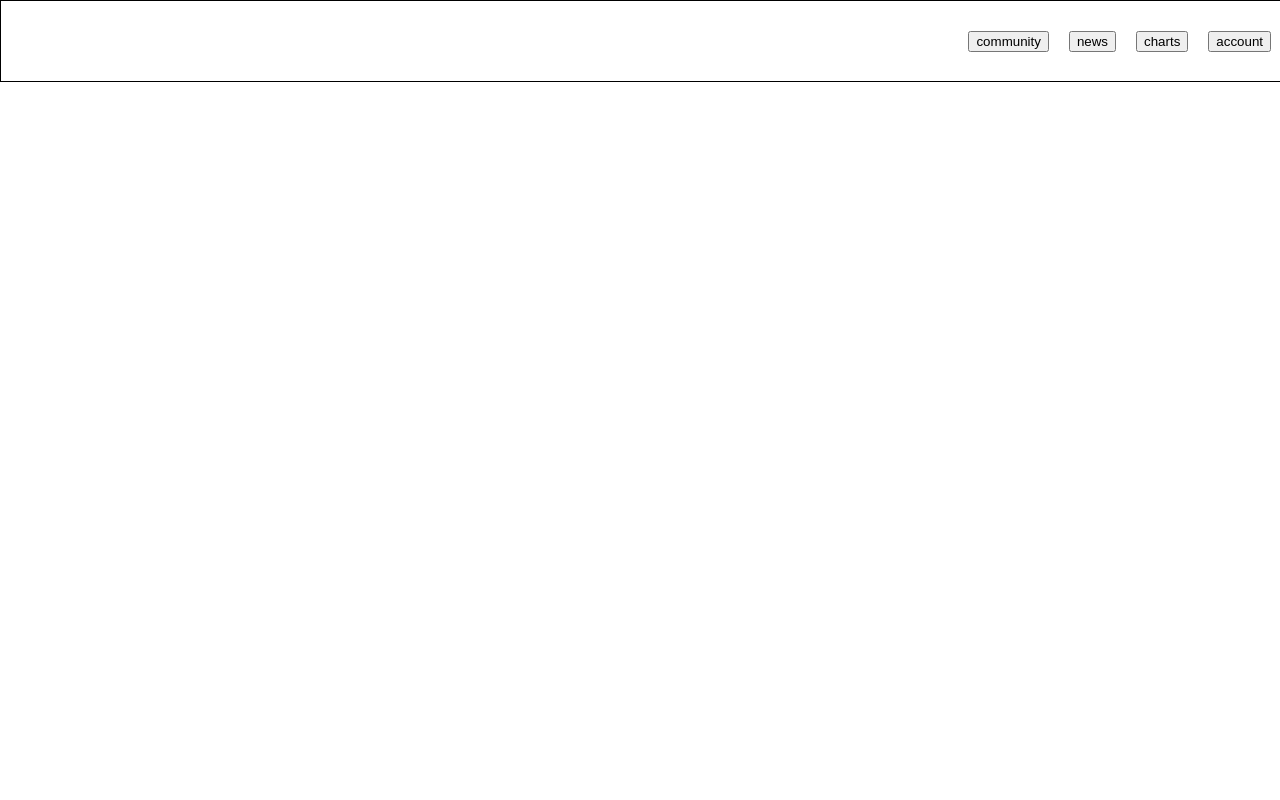
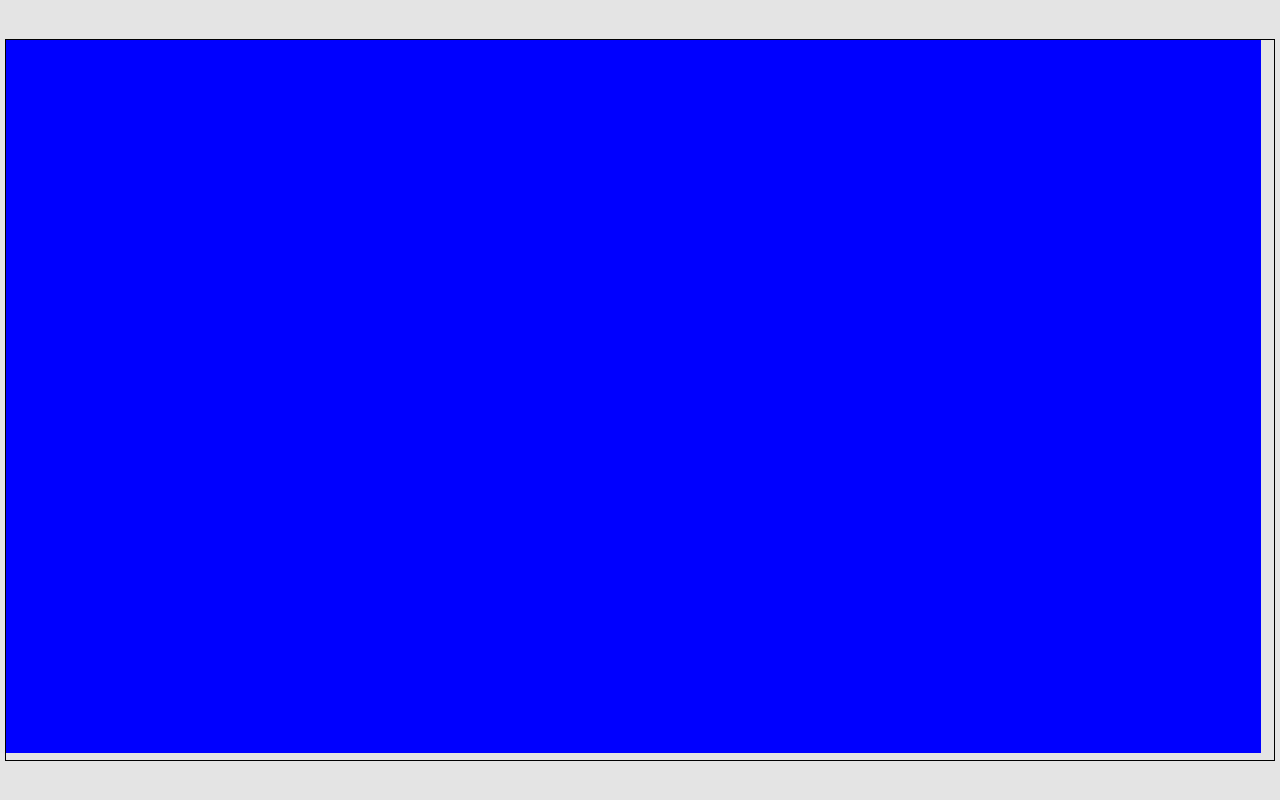
Before and after one commit to jamest7783/Dividend, a React (Create React App) app in the folder client/: page / in a window 1280 px wide. Built offline with nearby package versions, Linux system fonts and the light colour scheme.

Commit message:
Initialize Canvas and Chart

```diff
--- a/client/src/App.css
+++ b/client/src/App.css
@@ -1,30 +1,26 @@
 body{
     margin:0;
 }
-#nav{
-    height:10vh;
-    width:100vw;
-    background:white;
-    border:1px solid black;
-    display:flex;
-    justify-content:flex-end;
-    align-items:center;
-}
-button{
-    margin:10px;
-}
-
-/* #landing{
+#canvas{
     margin:0;
     height:100vh;
-    width:100cw;
-    background:white;
+    width:100vw;
+    background:rgb(228, 228, 228);
     display:flex;
     justify-content:center;
     align-items:center;
 }
+#chart-container{
+    margin:0;
+    height:90vh;
+    width:99vw;
+    border:1px solid black;
+    overflow:hidden;
+    display:flex;
+}
+
 #chart{
-    height:80vh;
-    width:90vw;
-    border:1px solid black;
-} */
+    height:99%;
+    width:99%;
+    background:blue;
+}
--- a/client/src/App.js
+++ b/client/src/App.js
@@ -1,14 +1,12 @@
 import './App.css'
 import {Routes,Route} from 'react-router-dom'
-import Nav from './components/Nav'
-import Landing from './pages/Landing'
+import Canvas from './components/Canvas'
 
 const App=()=>{
   return(
     <div>
-      <Nav/>
       <Routes>
-        <Route path='/' element={<Landing/>}/>
+        <Route path='/' element={<Canvas/>}/>
         <Route/>
       </Routes>
     </div>
--- /dev/null
+++ b/client/src/components/Canvas.jsx
@@ -0,0 +1,14 @@
+import Chart from './Chart'
+
+const Canvas=()=>{
+
+    return(
+        <div id='canvas'>
+            <div>
+                <Chart/>
+            </div>
+
+        </div>
+    )
+}
+export default Canvas
--- a/client/src/components/Chart.jsx
+++ b/client/src/components/Chart.jsx
@@ -1,7 +1,10 @@
 const Chart=()=>{
 
     return(
-        <div id='chart'>
+        <div id='chart-container'>
+            <div id='chart'>
+
+            </div>
 
         </div>
     )
--- a/client/src/components/Nav.jsx
+++ /dev/null
@@ -1,23 +0,0 @@
-const Nav=()=>{
-
-    return(
-        <div id='nav'>
-                <button>community</button>
-                <button>news</button>
-                <button>charts</button>
-                <button>account</button>
-        </div>
-    )
-}
-export default Nav
-
-
-
-/*
-Dashboard [capital gains,watchlist,acct info,news,indices chart]
-Charts [chart,threads w/ insight,reactions]
-Community [reputation,friends activity, trending insights, top gainers,losers, ]
-Funds [fund tiles]
-Portfolios [portfolio tiles]
-News [search-able news]
- */
--- a/client/src/pages/Landing.jsx
+++ /dev/null
@@ -1,11 +0,0 @@
-import Chart from '../components/Chart'
-const Landing=()=>{
-
-    return(
-        <div id='landing'>
-            <Chart />
-        </div>
-    )
-}
-
-export default Landing
```
Also changed, not shown: client/src/pages/News.jsx (deleted).
